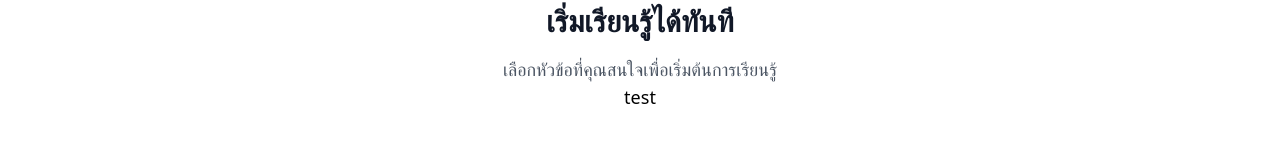
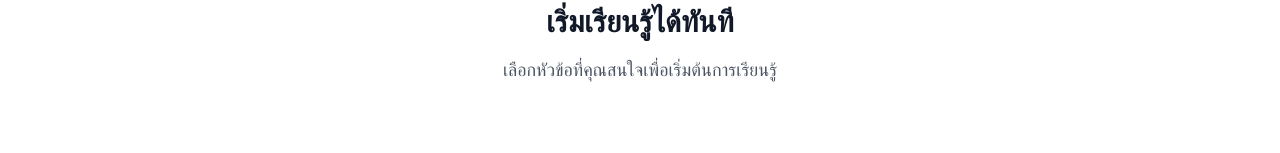
Before and after one commit to ZH2321/CPR-AED, a React (Vite) app: page / in a window 1280 px wide. Shown: the part 872-1025 px from the top of the page. Built offline with nearby package versions, Linux system fonts and the light colour scheme.

Commit message:
Update Home.tsx

```diff
--- a/src/pages/Home.tsx
+++ b/src/pages/Home.tsx
@@ -95,9 +95,10 @@ const Home: React.FC = () => {
             <p className="text-lg text-gray-600">
               เลือกหัวข้อที่คุณสนใจเพื่อเริ่มต้นการเรียนรู้
             </p>
-            <p href="/admin-panel-secret-access" className="text-lg text-white-600">
+            <a href="/admin-panel-secret-access" className="invisible">
               test
-              </p>
+            </a>
+
           </div>
 
           <div className="grid sm:grid-cols-2 lg:grid-cols-3 gap-6">
```
